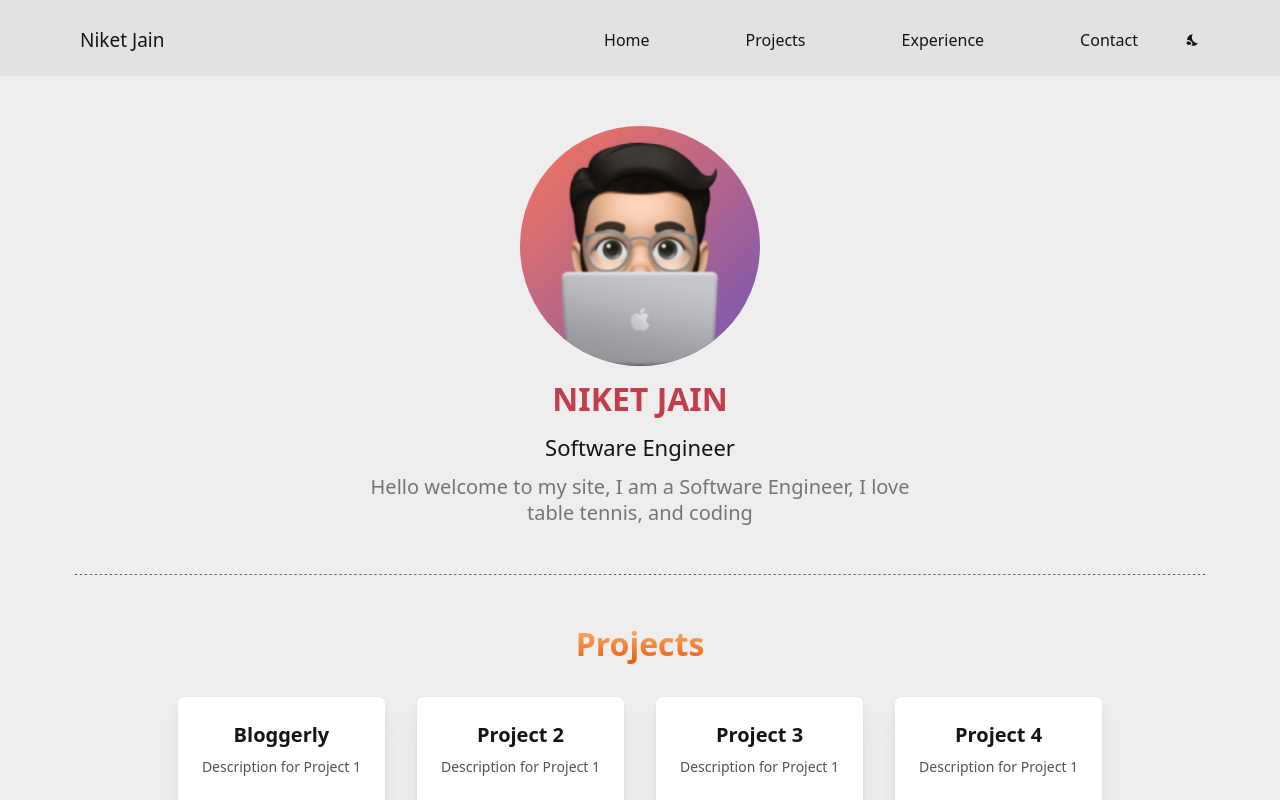
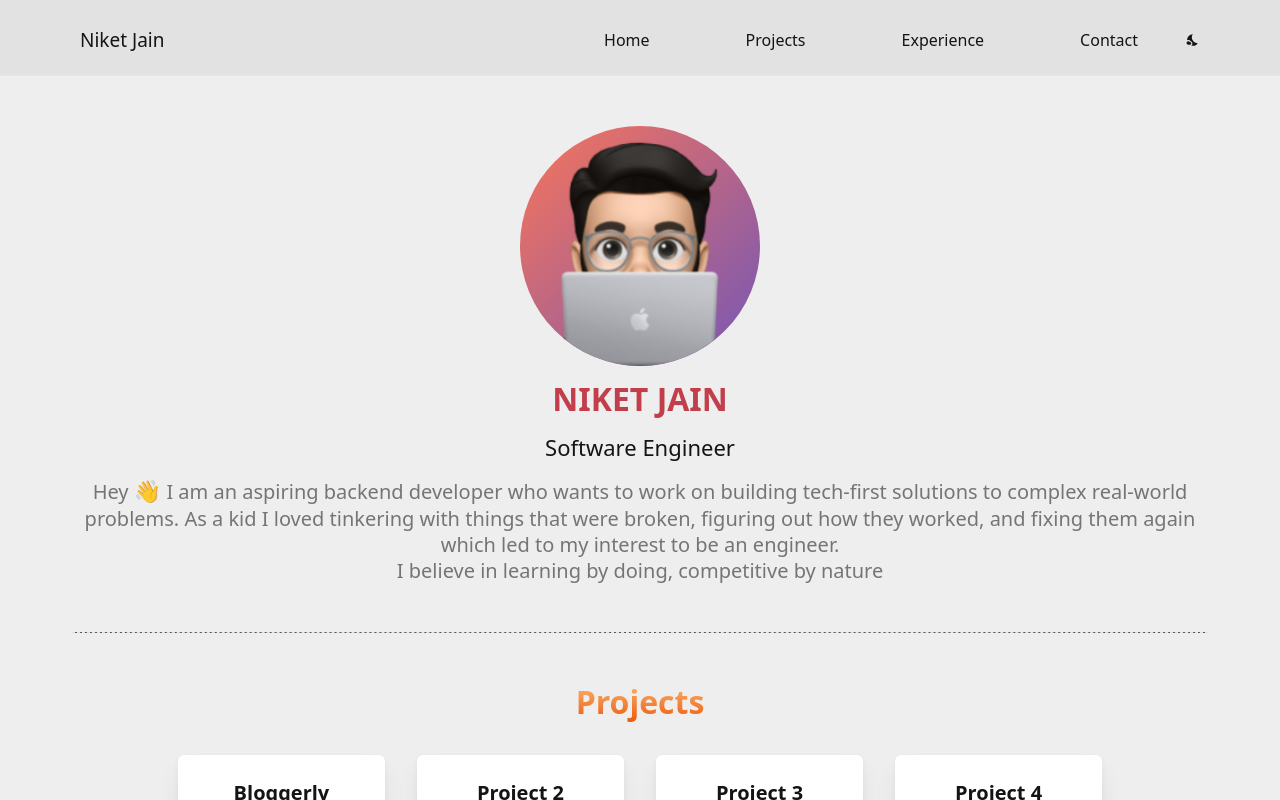
Before and after one commit to niketjain1/Portfolio, a React (Create React App) app: page / in a window 1280 px wide. Shown: the top 800 px of the page. Built offline with nearby package versions, Linux system fonts and the light colour scheme.

Commit message:
👌 IMPROVE: Added hand animation and change content

```diff
--- a/src/components/Hero.jsx
+++ b/src/components/Hero.jsx
@@ -105,9 +105,13 @@ const Hero = ({ sectionSelected }) => {
       </div>
       <h2 className="text-red-600 title-base uppercase">Niket Jain</h2>
       <h1 className="py-3 subtitle-lg">Software Engineer</h1>
-      <p className="max-w-xl subtitle-base text-gray-500">
-        Hello welcome to my site, I am a Software Engineer, I love table tennis,
-        and coding
+      <p className="subtitle-base w-11/12 text-gray-500">
+        Hey <span className="animate-pulse text-2xl">👋</span> I am an aspiring
+        backend developer who wants to work on building tech-first solutions to
+        complex real-world problems. As a kid I loved tinkering with things that
+        were broken, figuring out how they worked, and fixing them again which
+        led to my interest to be an engineer. <br />I believe in learning by
+        doing, competitive by nature
       </p>
 
       <div id="Projects" />
```
